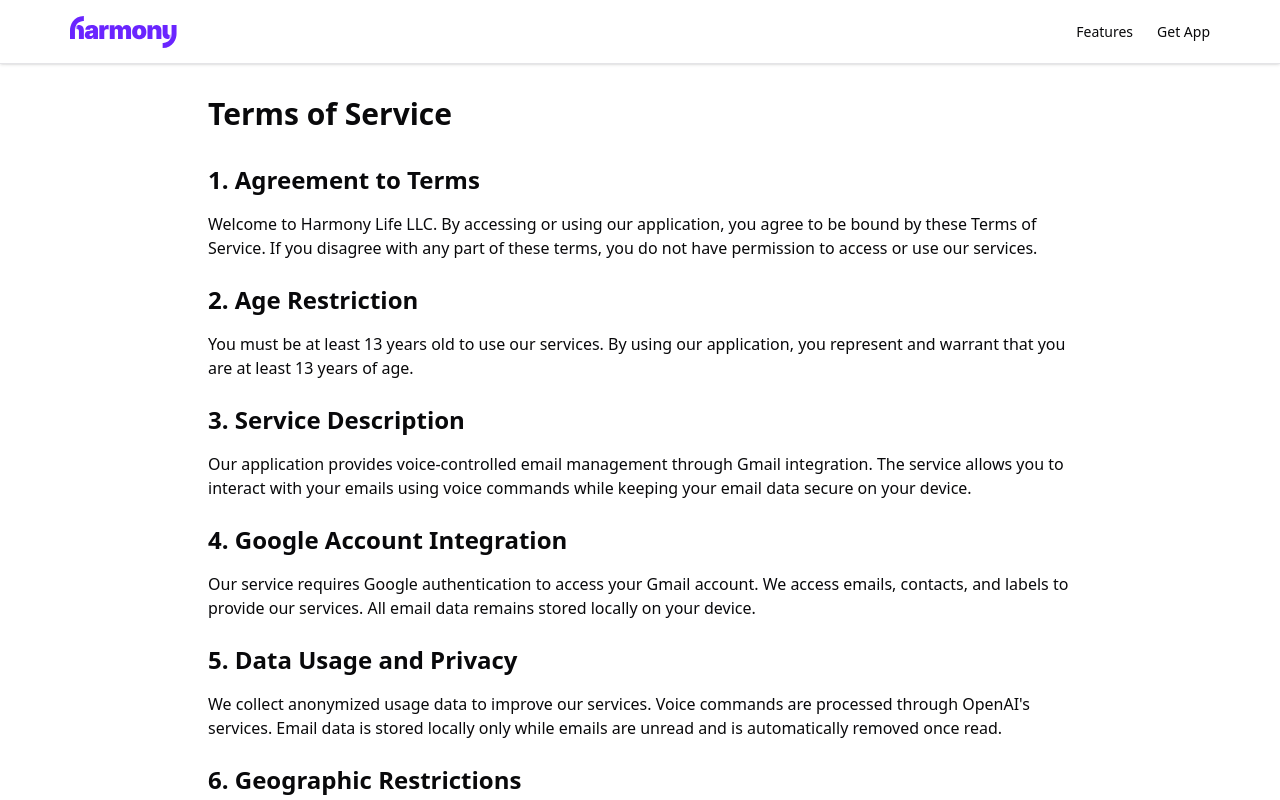
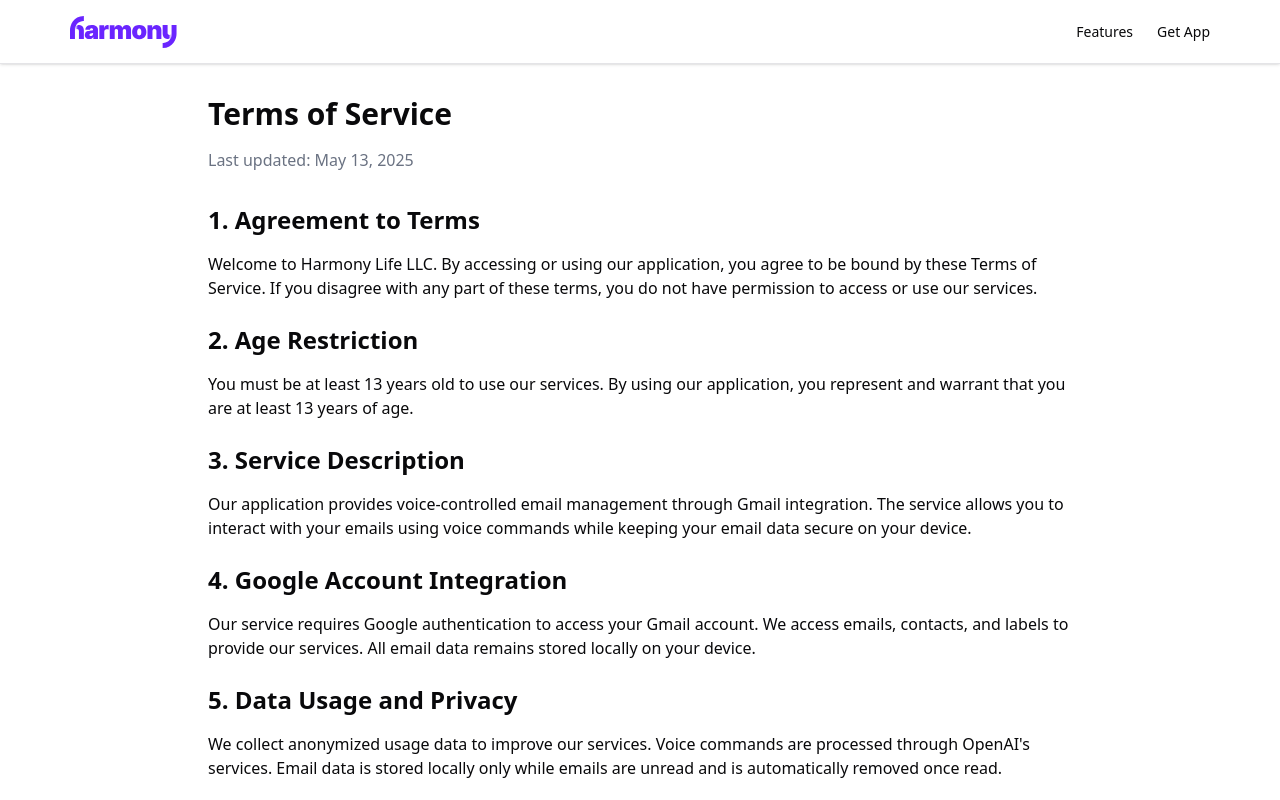
Before and after one commit to nathancovey/useharmony.com, a Next.js app: page /terms in a window 1280 px wide. Shown: the top 800 px of the page. Built offline with nearby package versions, Linux system fonts and the light colour scheme.

Commit message:
update terms

```diff
--- a/app/terms/page.tsx
+++ b/app/terms/page.tsx
@@ -13,7 +13,8 @@
 export default function TermsPage() {
   return (
     <div className="container max-w-4xl mx-auto px-4 py-8">
-      <h1 className="text-3xl font-bold mb-8">Terms of Service</h1>
+      <h1 className="text-3xl font-bold mb-4">Terms of Service</h1>
+      <p className="text-gray-500 mb-8">Last updated: May 13, 2025</p>
 
       <div className="space-y-6">
         <section>
```
